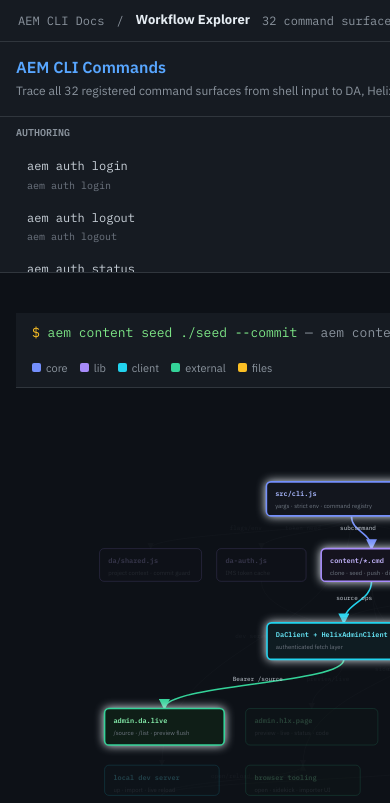
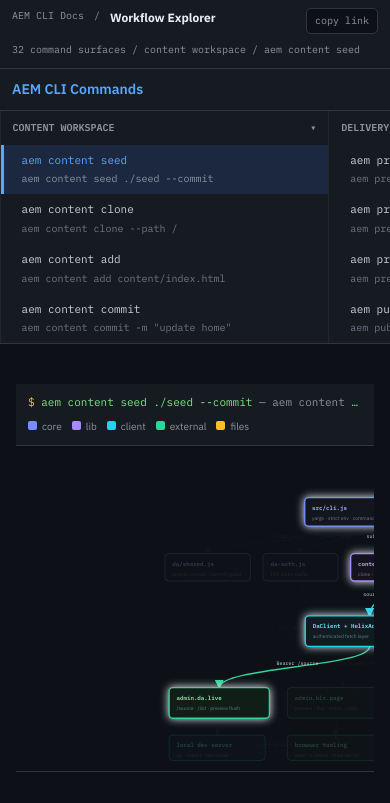
Before and after one commit to somarc/aem-cli-eds, a website: page tools/workflow-explorer.html in a window 390 px wide. Shown: the top 803 px of the page. Drawn offline with Linux system fonts and the light colour scheme.

Commit message:
Make workflow explorer responsive

```diff
--- a/styles/aem-cli-site.css
+++ b/styles/aem-cli-site.css
@@ -694,27 +694,199 @@ main .default-content-wrapper > ul h3 {
 }
 
 @media (width <= 820px) {
+  .workflow-app {
+    display: block;
+    height: auto;
+    min-height: 100dvh;
+    overflow: visible;
+  }
+
+  .workflow-topbar {
+    position: sticky;
+    top: 0;
+    z-index: 5;
+    flex-wrap: wrap;
+    gap: 6px 10px;
+    min-height: 52px;
+    padding: 8px 12px;
+  }
+
+  .workflow-topbar a,
+  .workflow-topbar span,
+  .workflow-share {
+    font-size: 10px;
+  }
+
+  .workflow-topbar strong {
+    font-size: 12px;
+  }
+
+  #workflow-breadcrumb {
+    flex-basis: 100%;
+    order: 5;
+  }
+
+  .workflow-share {
+    margin-left: auto;
+    padding: 4px 8px;
+  }
+
   .workflow-shell {
-    grid-template-columns: 1fr;
+    display: block;
+    min-height: 0;
   }
 
   .workflow-side {
-    max-height: 230px;
+    position: relative;
+    max-height: none;
     border-right: 0;
     border-bottom: 1px solid #30363d;
   }
 
+  .workflow-side-header {
+    padding: 12px;
+  }
+
+  .workflow-side-header h1 {
+    font-size: 14px;
+  }
+
+  .workflow-side-header p {
+    margin-top: 4px;
+    font-size: 12px;
+    line-height: 1.35;
+  }
+
+  #workflow-list {
+    display: flex;
+    overflow-x: auto;
+    scroll-snap-type: x proximity;
+    -webkit-overflow-scrolling: touch;
+  }
+
+  .workflow-group {
+    flex: 0 0 min(78vw, 270px);
+    border-right: 1px solid #21262d;
+    border-bottom: 0;
+    scroll-snap-align: start;
+  }
+
+  .workflow-group-body {
+    max-height: 198px;
+    overflow-y: auto;
+    -webkit-overflow-scrolling: touch;
+  }
+
+  .workflow-group-title {
+    position: sticky;
+    top: 0;
+    z-index: 1;
+    padding: 9px 12px;
+    background: #161b22;
+  }
+
+  .workflow-command {
+    min-height: 48px;
+    padding: 7px 12px 7px 18px;
+    font-size: 11px;
+  }
+
   .workflow-main {
-    grid-template-rows: auto 420px 240px;
+    display: block;
+    min-height: 0;
   }
 
   .workflow-toolbar {
     align-items: flex-start;
     flex-direction: column;
-    padding: 10px 16px;
+    gap: 8px;
+    padding: 10px 12px;
+  }
+
+  .workflow-active {
+    width: 100%;
+    font-size: 11px;
+  }
+
+  .workflow-legend {
+    gap: 8px 10px;
+    font-size: 10px;
+  }
+
+  .workflow-canvas {
+    height: clamp(260px, 62vw, 360px);
+    overflow: auto hidden;
+    border-bottom: 1px solid #30363d;
+    -webkit-overflow-scrolling: touch;
+  }
+
+  .workflow-canvas svg {
+    width: 760px;
+    min-width: 760px;
+    height: 100%;
+  }
+
+  .workflow-detail {
+    max-height: none;
+    overflow: visible;
+    padding: 12px;
+  }
+
+  .workflow-step-title {
+    align-items: flex-start;
+    flex-direction: column;
+    gap: 3px;
+    font-size: 10px;
+  }
+
+  .workflow-step {
+    gap: 8px;
+    padding: 9px 6px;
+  }
+
+  .workflow-step-text {
+    font-size: 12px;
   }
 
   main > .section {
     padding: 44px 0;
   }
 }
+
+@media (width <= 480px) {
+  .workflow-topbar {
+    align-items: flex-start;
+  }
+
+  .workflow-topbar a {
+    max-width: 86px;
+  }
+
+  .workflow-topbar strong {
+    max-width: 128px;
+    overflow: hidden;
+    text-overflow: ellipsis;
+    white-space: nowrap;
+  }
+
+  .workflow-side-header p {
+    display: none;
+  }
+
+  .workflow-group {
+    flex-basis: 84vw;
+  }
+
+  .workflow-canvas {
+    height: 285px;
+  }
+
+  .workflow-canvas svg {
+    width: 720px;
+    min-width: 720px;
+  }
+
+  .workflow-detail h2 {
+    font-size: 10px;
+  }
+}
--- a/tools/workflow-explorer.html
+++ b/tools/workflow-explorer.html
@@ -529,6 +529,8 @@ function render(item, options = {}) {
   document.querySelectorAll('.workflow-command').forEach((button) => {
     button.classList.toggle('active', button.dataset.id === item.id);
   });
+  const activeButton = document.querySelector(`.workflow-command[data-id="${item.id}"]`);
+  activeButton?.scrollIntoView({ block: 'nearest', inline: 'center' });
   if (activeStep >= 0) {
     highlightStep(item, activeStep);
   } else {
```
